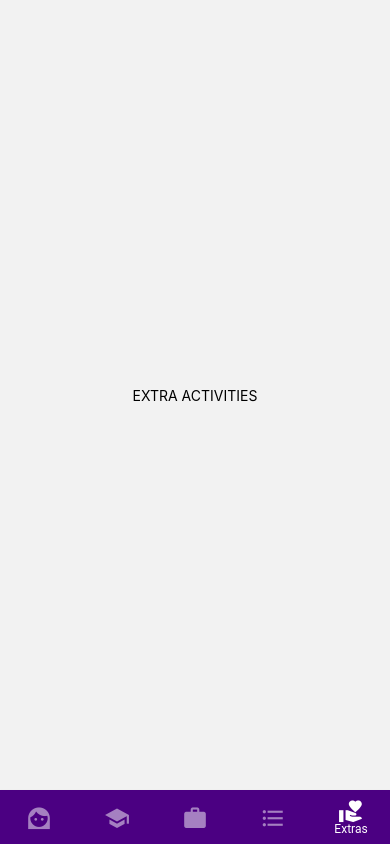
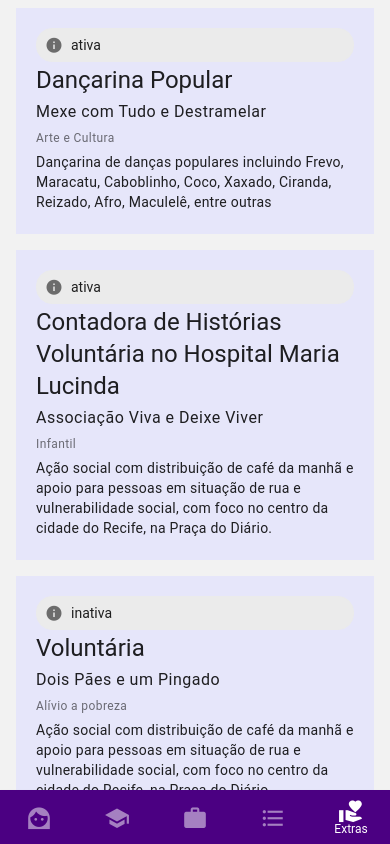
Before and after one commit to mariliavilar/mobile-react-native-unicap-my-resume, a React Native app: screen /ExtraActivities in a window 390 px wide. Built offline with nearby package versions, Linux system fonts and the light colour scheme.

Commit message:
ajustes finais de todas as telas

```diff
--- a/components/CardComponent.js
+++ b/components/CardComponent.js
@@ -1,5 +1,6 @@
 import * as React from 'react';
-import { Avatar, Button, Card, Title, Paragraph } from 'react-native-paper';
+import { Avatar, Card, Title, Paragraph } from 'react-native-paper';
+
 import ButtonLinkingComponent from './ButtonLinkingComponent';
 
 const LeftContent = props => <Avatar.Icon {...props} icon={"pin"} />
--- a/components/FlatListComponent.js
+++ b/components/FlatListComponent.js
@@ -1,30 +1,27 @@
 import React from 'react';
 import { SafeAreaView, View, FlatList, StyleSheet, Text, StatusBar } from 'react-native';
+import { Caption, Paragraph, Subheading, Headline, Chip } from 'react-native-paper';
 
-const DATA = [
-  {
-    id: 'bd7acbea-c1b1-46c2-aed5-3ad53abb28ba',
-    title: 'First Item',
-  },
-  {
-    id: '3ac68afc-c605-48d3-a4f8-fbd91aa97f63',
-    title: 'Second Item',
-  },
-  {
-    id: '58694a0f-3da1-471f-bd96-145571e29d72',
-    title: 'Third Item',
-  },
-];
 
-const Item = ({ title }) => (
+const Item = ({ title, local, area, description, tag }) => (
   <View style={styles.item}>
-    <Text style={styles.title}>{title}</Text>
+    <Chip icon="information">{tag}</Chip>
+    <Headline>{title}</Headline>
+    <Subheading>{local}</Subheading>
+    <Caption>{area}</Caption>
+    <Paragraph>{description}</Paragraph>
   </View>
 );
 
 const FlatListComponent = () => {
   const renderItem = ({ item }) => (
-    <Item title={item.title} />
+    <Item
+      title={item.title}
+      local={item.local}
+      area={item.area}
+      description={item.description}
+      tag={item.tag}
+    />
   );
 
   return (
@@ -44,7 +41,7 @@ const styles = StyleSheet.create({
     marginTop: StatusBar.currentHeight || 0,
   },
   item: {
-    backgroundColor: '#f9c2ff',
+    backgroundColor: 'lavender',
     padding: 20,
     marginVertical: 8,
     marginHorizontal: 16,
@@ -55,4 +52,39 @@ const styles = StyleSheet.create({
 });
 
 
+
+const DATA = [
+  {
+    id: 'bd7acbea-c1b1-46c2-aed5-3ad53abb28bc',
+    title: 'Dançarina Popular',
+    local: 'Mexe com Tudo e Destramelar',
+    area: 'Arte e Cultura',
+    initialDate: '',
+    endDate: '',
+    description: 'Dançarina de danças populares incluindo Frevo, Maracatu, Caboblinho, Coco, Xaxado, Ciranda, Reizado, Afro, Maculelê, entre outras',
+    tag: 'ativa',
+  },
+  {
+    id: 'bd7acbea-c1b1-46c2-aed5-3ad53abb28bb',
+    title: 'Contadora de Histórias Voluntária no Hospital Maria Lucinda',
+    local: 'Associação Viva e Deixe Viver',
+    area: 'Infantil',
+    initialDate: '07/2018',
+    endDate: 'atual',
+    description: 'Ação social com distribuição de café da manhã e apoio para pessoas em situação de rua e vulnerabilidade social, com foco no centro da cidade do Recife, na Praça do Diário.',
+    tag: 'ativa',
+
+  },
+  {
+    id: 'bd7acbea-c1b1-46c2-aed5-3ad53abb28ba',
+    title: 'Voluntária',
+    local: 'Dois Pães e um Pingado',
+    area: 'Alívio a pobreza',
+    initialDate: '10/2016',
+    endDate: '07/2018',
+    description: 'Ação social com distribuição de café da manhã e apoio para pessoas em situação de rua e vulnerabilidade social, com foco no centro da cidade do Recife, na Praça do Diário.',
+    tag: 'inativa'
+  },
+];
+
 export default FlatListComponent;
--- /dev/null
+++ b/components/ListAccordionComponent.js
@@ -0,0 +1,38 @@
+import * as React from 'react';
+import { List } from 'react-native-paper';
+
+const ListAccordionComponent = () => {
+
+  return (
+    <List.Section title="Competências">
+      <List.Accordion
+      title="Idiomas"
+        left={props => <List.Icon {...props} icon="folder" />}>
+        <List.Item title="Português" description="(Nativa)"/>
+        <List.Item title="Espanhol" description="Avançado"/>
+        <List.Item title="Inglês" description="Intermediário"/>
+      </List.Accordion>
+
+      <List.Accordion
+        title="Linguagens de Programação"
+        left={props => <List.Icon {...props} icon="folder" />}>
+        <List.Item title="Java" />
+        <List.Item title="Kotlin" />
+        <List.Item title="Java Script" />
+      </List.Accordion>
+
+      <List.Accordion
+        title="Ferramentas e Tecnologias"
+        left={props => <List.Icon {...props} icon="folder" />}>
+        <List.Item title="Adobe XD" />
+        <List.Item title="HTML" />
+        <List.Item title="CSS" />
+        <List.Item title="GIT" />
+        <List.Item title="Pacote Office" />
+      </List.Accordion>
+
+    </List.Section>
+  );
+};
+
+export default ListAccordionComponent;
--- a/package.json
+++ b/package.json
@@ -19,7 +19,7 @@
     "react-native": "0.64.3",
     "react-native-paper": "^4.11.1",
     "react-native-safe-area-context": "^3.3.2",
-    "react-native-screens": "^3.10.1",
+    "react-native-screens": "~3.8.0",
     "react-native-vector-icons": "^9.0.0",
     "react-native-web": "0.17.1"
   },
--- a/screens/AcademicScreen.js
+++ b/screens/AcademicScreen.js
@@ -1,42 +1,16 @@
 import React from 'react';
-import { ScrollView, StyleSheet } from 'react-native';
+import { ScrollView } from 'react-native';
+import { Divider } from 'react-native-paper';
 import { SafeAreaView } from "react-native-safe-area-context";
-import { Divider } from 'react-native-paper';
 
 import CardComponent from '../components/CardComponent';
 
-const nomeInstituicao = 'Unicap'
-const urlSiteInstituicao = 'https://portal.unicap.br/'
-const urlLogoInstituicao = 'https://www.rdmapps.com.br/assets/square-rosa-a0f279ac8dcf3b756490606225c4cfb674bc69554bb2bf4dae1a55107db4c769.png'
-const urlPhotoCoverInstituicao = 'https://encrypted-tbn0.gstatic.com/images?q=tbn:ANd9GcSJeNKLP51jFxJBsr5mTps-atzkbcjfiPENlw&usqp=CAU'
-const curso = 'Sistemas para Internet'
-const area = 'Tecnologia da Informação'
-const dataInicio = '2020.1'
-const dataFim = '2022.1'
 
-const nomeInstituicao2 = 'UFPE (Universidade Federal de Pernambuco)'
-const urlSiteInstituicao2 = 'https://www.ufpe.br/'
-const urlLogoInstituicao2 = 'https://www.rdmapps.com.br/assets/square-rosa-a0f279ac8dcf3b756490606225c4cfb674bc69554bb2bf4dae1a55107db4c769.png'
-const urlPhotoCoverInstituicao2 = 'https://www.ufpe.br/documents/20181/23844/imgExemploListaDestaqueVertical_1.png/d8ee4069-5883-475c-a3d7-a820c4a46dbc?t=1464113490000'
-const curso2 = 'Engenharia Mecânica'
-const area2 = 'Engenharia'
-const dataInicio2 = '2009.1'
-const dataFim2 = '2017.1'
-
-const nomeInstituicao3 = 'CCE - PUC Rio'
-const urlSiteInstituicao3 = 'https://cce.puc-rio.br/'
-const urlLogoInstituicao3 = 'https://www.rdmapps.com.br/assets/square-rosa-a0f279ac8dcf3b756490606225c4cfb674bc69554bb2bf4dae1a55107db4c769.png'
-const urlPhotoCoverInstituicao3 = 'https://encrypted-tbn0.gstatic.com/images?q=tbn:ANd9GcQJ3XCgzqXwOt-lnWncWKw5tGb90QOEbWAcoQ&usqp=CAU'
-const curso3 = 'Curso de Extensão Energia Solar Fotovoltaica'
-const area3 = 'Tecnologia em Energia Solar'
-const dataInicio3 = '2019'
-const dataFim3 = '2019'
-
-export function AcademicScreen({navigation}) {
+export function AcademicScreen() {
   return(
     <SafeAreaView >
     <ScrollView >
-        <CardComponent style={styles.card}
+        <CardComponent
             title={curso}
             subtitle={area}
             local={nomeInstituicao}
@@ -78,10 +52,32 @@ export function AcademicScreen({navigation}) {
   )
 }
 
-const styles = StyleSheet.create({
-   container: {
-     flex: 1,
-     alignItems: 'center',
-     justifyContent: 'center',
-   },
-});
+
+
+//dados estáticos
+const nomeInstituicao = 'Unicap'
+const urlSiteInstituicao = 'https://portal.unicap.br/'
+const urlLogoInstituicao = 'https://www.rdmapps.com.br/assets/square-rosa-a0f279ac8dcf3b756490606225c4cfb674bc69554bb2bf4dae1a55107db4c769.png'
+const urlPhotoCoverInstituicao = 'https://encrypted-tbn0.gstatic.com/images?q=tbn:ANd9GcSJeNKLP51jFxJBsr5mTps-atzkbcjfiPENlw&usqp=CAU'
+const curso = 'Sistemas para Internet'
+const area = 'Tecnologia da Informação'
+const dataInicio = '2020.1'
+const dataFim = '2022.1'
+
+const nomeInstituicao2 = 'UFPE (Universidade Federal de Pernambuco)'
+const urlSiteInstituicao2 = 'https://www.ufpe.br/'
+const urlLogoInstituicao2 = 'https://www.rdmapps.com.br/assets/square-rosa-a0f279ac8dcf3b756490606225c4cfb674bc69554bb2bf4dae1a55107db4c769.png'
+const urlPhotoCoverInstituicao2 = 'https://www.ufpe.br/documents/20181/23844/imgExemploListaDestaqueVertical_1.png/d8ee4069-5883-475c-a3d7-a820c4a46dbc?t=1464113490000'
+const curso2 = 'Engenharia Mecânica'
+const area2 = 'Engenharia'
+const dataInicio2 = '2009.1'
+const dataFim2 = '2017.1'
+
+const nomeInstituicao3 = 'CCE - PUC Rio'
+const urlSiteInstituicao3 = 'https://cce.puc-rio.br/'
+const urlLogoInstituicao3 = 'https://www.rdmapps.com.br/assets/square-rosa-a0f279ac8dcf3b756490606225c4cfb674bc69554bb2bf4dae1a55107db4c769.png'
+const urlPhotoCoverInstituicao3 = 'https://encrypted-tbn0.gstatic.com/images?q=tbn:ANd9GcQJ3XCgzqXwOt-lnWncWKw5tGb90QOEbWAcoQ&usqp=CAU'
+const curso3 = 'Curso de Extensão Energia Solar Fotovoltaica'
+const area3 = 'Tecnologia em Energia Solar'
+const dataInicio3 = '2019'
+const dataFim3 = '2019'
--- a/screens/ExtraActivitiesScreen.js
+++ b/screens/ExtraActivitiesScreen.js
@@ -1,12 +1,15 @@
 import React from 'react';
-import { View, Text, StyleSheet } from 'react-native';
-import { Button } from 'react-native-paper'
+import { StyleSheet } from 'react-native';
+import { SafeAreaView } from "react-native-safe-area-context";
 
-export function ExtraActivitiesScreen({navigation}) {
+import FlatListComponent from '../components/FlatListComponent';
+
+
+export function ExtraActivitiesScreen() {
   return(
-    <View style={styles.container}>
-        <Text>EXTRA ACTIVITIES</Text>
-    </View>
+    <SafeAreaView style={styles.container}>
+        <FlatListComponent/>
+    </SafeAreaView>
   )
 }
 
--- a/screens/HomeScreen.js
+++ b/screens/HomeScreen.js
@@ -1,40 +1,49 @@
 import React from 'react';
-import { View, ScrollView, StyleSheet} from 'react-native';
-import { Text, Title, Headline, Paragraph, Subheading} from 'react-native-paper';
+import { StyleSheet, ScrollView} from 'react-native';
+import { Headline, Paragraph, Subheading} from 'react-native-paper';
 import { SafeAreaView } from "react-native-safe-area-context";
-
 
 import AvatarComponent from '../components/AvatarComponent';
 import ButtonLinkingComponent from '../components/ButtonLinkingComponent';
 
 
-const name = 'Marília Vilar'
-const photoUrl = 'https://media-exp1.licdn.com/dms/image/C4D03AQEnzaiwU2ccaQ/profile-displayphoto-shrink_800_800/0/1596582252874?e=1645056000&v=beta&t=puJchUjpyqEm7HmKYxljabIdZZTYrxq8A08v5NJ8Z9Y'
-const description = 'Desenvolvedora Android na Roadmapss | Engenheira Mecânica'
-const contactLinkedin = 'https://www.linkedin.com/in/mariliavilar/'
-const about = 'Mulher, Pernambucana e Engenheira Mecânica(UFPE), apaixonada pela tecnologia e sua contribuição na sociedade, decidi mudar de área e estou cursando Superior em Sistemas para Internet (Unicap -4o período) em busca de aprendizados e desafios na área de desenvolvimento de software. Atuo como Desenvolvedora Android Júnior na empresa Roadmapps e sou apaixonada pelo Frevo e pela cultura popular.'
-//backend: nome/descricao/contato/sobre
+export function HomeScreen() {
+  return(
+    <SafeAreaView style={styles.container}>
+      <ScrollView>
+        <AvatarComponent style={styles.section}/>
+        <Headline style={styles.section}>{name}</Headline>
+        <Subheading>{description}</Subheading>
+        <ButtonLinkingComponent
+          title='linkedin'
+          icon='linkedin'
+          url={contactLinkedin}
+        >{name}
+        </ButtonLinkingComponent>
+        <Subheading style={styles.section}>Um pouco sobre mim</Subheading>
+        <Paragraph style={styles.section}>{about}</Paragraph>
+    </ScrollView>
+    </SafeAreaView>
 
-
-export function HomeScreen({navigation}) {
-  return(
-    <View  style={styles.container}>
-        <AvatarComponent/>
-        <Headline>{name}</Headline>
-        <Title>{description}</Title>
-        <ButtonLinkingComponent title='linkedin' icon='linkedin' url={contactLinkedin}>
-          {name}
-        </ButtonLinkingComponent>
-        <Subheading>Um pouco sobre mim</Subheading>
-        <Paragraph>{about}</Paragraph>
-    </View>
       )
 }
 
 const styles = StyleSheet.create({
    container: {
-     flex: 1,
+    flex: 1,
      alignItems: 'center',
      justifyContent: 'center',
+     padding: 36,
+     backgroundColor: 'gainsboro',
+   },
+   section:{
+     marginTop: 20
    },
 });
+
+
+//dados estaticos
+const name = 'Marília Vilar'
+const description = 'Desenvolvedora Android na Roadmapss | Engenheira Mecânica'
+const contactLinkedin = 'https://www.linkedin.com/in/mariliavilar/'
+const about = 'Mulher, Pernambucana e Engenheira Mecânica(UFPE), apaixonada pela tecnologia e sua contribuição na sociedade, decidi mudar de área e estou cursando Superior em Sistemas para Internet (Unicap -4o período) em busca de aprendizados e desafios na área de desenvolvimento de software. Atuo como Desenvolvedora Android Júnior na empresa Roadmapps e sou apaixonada pelo Frevo e pela cultura popular.'
--- a/screens/SkillsScreen.js
+++ b/screens/SkillsScreen.js
@@ -1,19 +1,15 @@
 import React from 'react';
-import { View, Text, StyleSheet } from 'react-native';
-import { Button } from 'react-native-paper'
+import { ScrollView} from 'react-native';
+import { SafeAreaView } from "react-native-safe-area-context";
 
-export function SkillsScreen({navigation}) {
+import ListAccordionComponent from '../components/ListAccordionComponent';
+
+export function SkillsScreen() {
   return(
-    <View style={styles.container}>
-        <Text>SKILLS</Text>
-    </View>
+    <SafeAreaView >
+    <ScrollView >
+        <ListAccordionComponent/>
+    </ScrollView>
+    </SafeAreaView>
   )
 }
-
-const styles = StyleSheet.create({
-   container: {
-     flex: 1,
-     alignItems: 'center',
-     justifyContent: 'center',
-   },
-});
```
Also changed, not shown: components/AvatarComponent.js (+5 -2 lines), components/ListItemComponent.js (added, +12 -0 lines), screens/ProfessionalScreen.js (+25 -32 lines), 1 other file (tests, documents, lock files or other folders).
